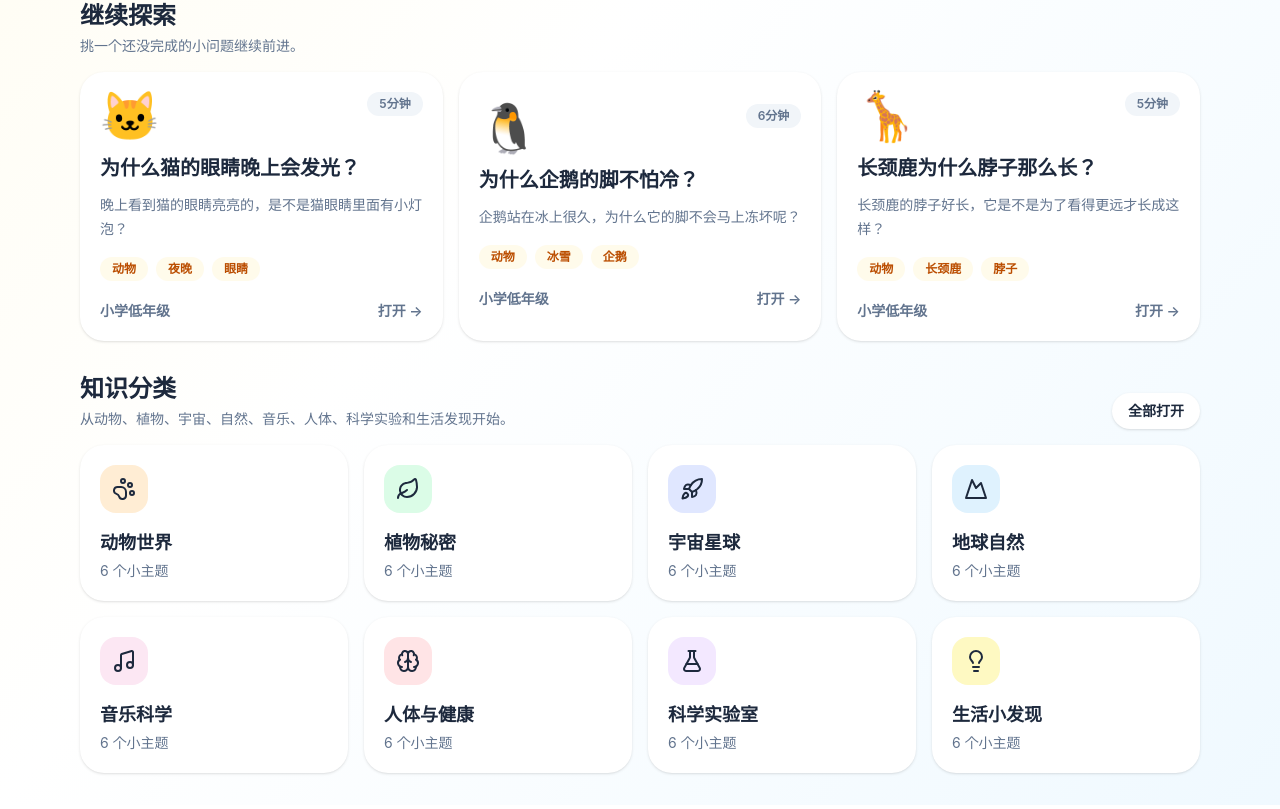
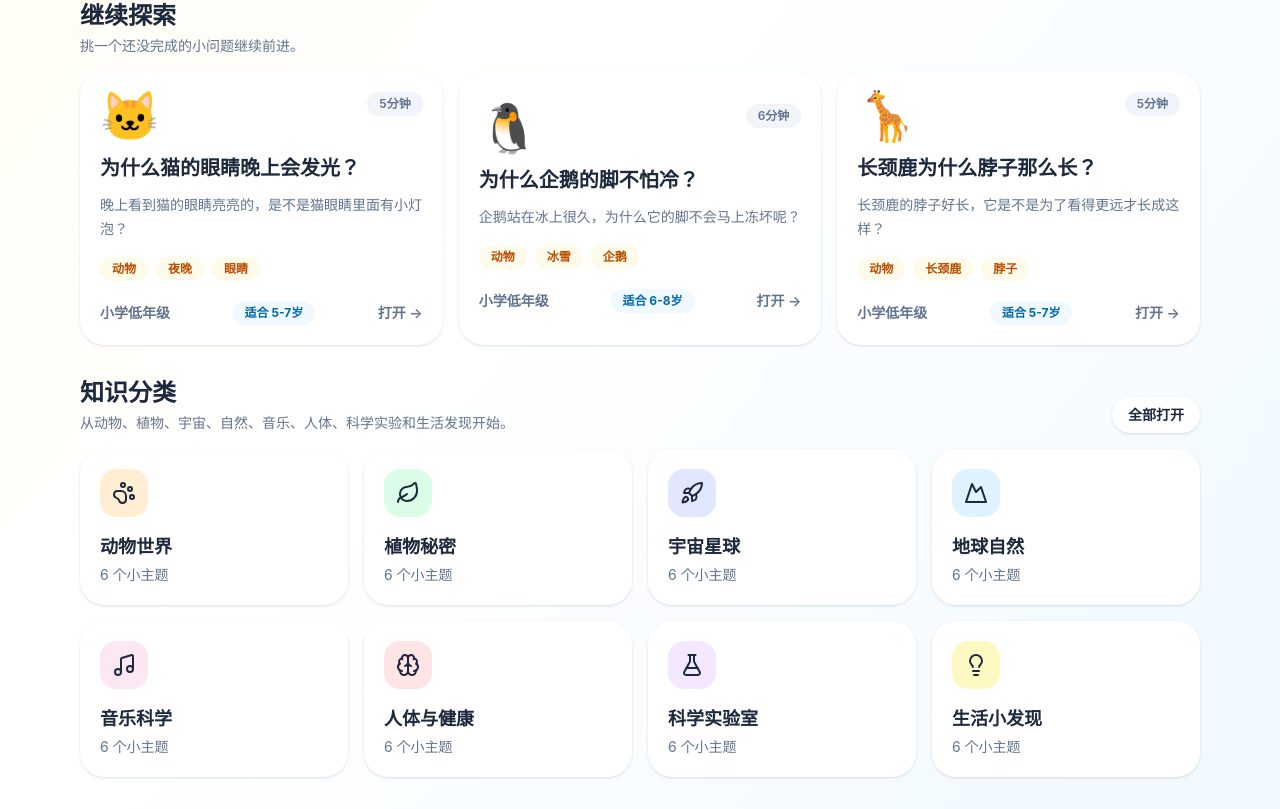
Before and after one commit to whuang0428/little-knowledge-planet, a React (Vite) app: page / in a window 1280 px wide. Shown: the part 783-1592 px from the top of the page. Built offline with nearby package versions, Linux system fonts and the light colour scheme.

Commit message:
Add age range metadata and filtering

```diff
--- a/scripts/validateLessons.mjs
+++ b/scripts/validateLessons.mjs
@@ -1,5 +1,7 @@
 import { categories } from "../src/data/categories.js";
 import { lessons } from "../src/data/lessons.js";
+
+const ALLOWED_AGE_RANGES = ["5-7岁", "6-8岁", "7-9岁", "8-10岁"];
 
 const requiredFields = [
   "id",
@@ -7,6 +9,7 @@ const requiredFields = [
   "title",
   "emoji",
   "readingTime",
+  "ageRange",
   "level",
   "intro",
   "content",
@@ -100,6 +103,14 @@ lessonList.forEach((lesson, index) => {
 
   if ("category" in lesson && isNonEmptyString(lesson.category) && !categoryIds.has(lesson.category)) {
     addError(`${label}: category "${lesson.category}" does not exist in categories.js.`);
+  }
+
+  if (
+    "ageRange" in lesson &&
+    isNonEmptyString(lesson.ageRange) &&
+    !ALLOWED_AGE_RANGES.includes(lesson.ageRange)
+  ) {
+    addError(`${label}: ageRange "${lesson.ageRange}" must be one of: ${ALLOWED_AGE_RANGES.join(", ")}.`);
   }
 
   if (!isPlainObject(lesson.parentGuide)) {
--- a/src/components/LessonCard.jsx
+++ b/src/components/LessonCard.jsx
@@ -31,6 +31,7 @@ export default function LessonCard({
         </p>
         <div className="mt-3 text-xs font-semibold text-slate-400">
           {category?.label || "百科主题"}
+          {lesson.ageRange ? ` · 适合 ${lesson.ageRange}` : ""}
         </div>
         {visibleTags.length > 0 && (
           <div className="mt-3 flex flex-wrap gap-2">
@@ -79,8 +80,13 @@ export default function LessonCard({
           ))}
         </div>
       )}
-      <div className="mt-5 flex items-center justify-between text-sm font-semibold text-slate-500">
+      <div className="mt-5 flex flex-wrap items-center justify-between gap-2 text-sm font-semibold text-slate-500">
         <span>{lesson.level}</span>
+        {lesson.ageRange && (
+          <span className="rounded-full bg-sky-50 px-3 py-1 text-xs font-bold text-sky-700">
+            适合 {lesson.ageRange}
+          </span>
+        )}
         <span>打开 →</span>
       </div>
     </button>
--- a/src/data/lessons.js
+++ b/src/data/lessons.js
@@ -62,7 +62,8 @@ export const lessons = [
       "talkAbout": "可以聊一聊：为什么猫的眼睛在晚上会亮，先听听孩子自己的猜想。",
       "tryThis": "可以一起看图片、绘本或视频，找一找动物身体的明显特点。",
       "safety": "只观察图片、视频或熟悉宠物，不靠近陌生动物。"
-    }
+    },
+    "ageRange": "5-7岁"
   },
   {
     "id": "penguin-feet",
@@ -127,7 +128,8 @@ export const lessons = [
       "talkAbout": "可以聊一聊：为什么企鹅站在冰上也不怕冷，先听听孩子自己的猜想。",
       "tryThis": "可以一起看图片、绘本或视频，找一找动物身体的明显特点。",
       "safety": "只观察图片、视频或熟悉宠物，不靠近陌生动物。"
-    }
+    },
+    "ageRange": "6-8岁"
   },
   {
     "id": "giraffe-neck",
@@ -192,7 +194,8 @@ export const lessons = [
       "talkAbout": "可以聊一聊：长颈鹿的脖子为什么那么长，先听听孩子自己的猜想。",
       "tryThis": "可以一起看图片、绘本或视频，找一找动物身体的明显特点。",
       "safety": "只观察图片、视频或熟悉宠物，不靠近陌生动物。"
-    }
+    },
+    "ageRange": "5-7岁"
   },
   {
     "id": "octopus-hearts",
@@ -257,7 +260,8 @@ export const lessons = [
       "talkAbout": "可以聊一聊：章鱼为什么有三个心脏，先听听孩子自己的猜想。",
       "tryThis": "可以一起看图片、绘本或视频，找一找动物身体的明显特点。",
       "safety": "只观察图片、视频或熟悉宠物，不靠近陌生动物。"
-    }
+    },
+    "ageRange": "7-9岁"
   },
   {
     "id": "bee-dance",
@@ -322,7 +326,8 @@ export const lessons = [
       "talkAbout": "可以聊一聊：蜜蜂为什么会跳舞，先听听孩子自己的猜想。",
       "tryThis": "可以一起看图片、绘本或视频，找一找动物身体的明显特点。",
       "safety": "只观察图片、视频或熟悉宠物，不靠近陌生动物。"
-    }
+    },
+    "ageRange": "7-9岁"
   },
   {
     "id": "sunflower",
@@ -387,7 +392,8 @@ export const lessons = [
       "talkAbout": "可以聊一聊：向日葵为什么喜欢朝着太阳，先听听孩子自己的猜想。",
       "tryThis": "可以一起观察身边常见植物，只看叶子、花或茎的变化。",
       "safety": "只观察常见植物，不采摘、不入口未知植物。"
-    }
+    },
+    "ageRange": "5-7岁"
   },
   {
     "id": "cactus-water",
@@ -452,7 +458,8 @@ export const lessons = [
       "talkAbout": "可以聊一聊：仙人掌为什么能在干燥地方生活，先听听孩子自己的猜想。",
       "tryThis": "可以一起观察身边常见植物，只看叶子、花或茎的变化。",
       "safety": "只观察常见植物，不采摘、不入口未知植物。"
-    }
+    },
+    "ageRange": "6-8岁"
   },
   {
     "id": "leaf-green",
@@ -517,7 +524,8 @@ export const lessons = [
       "talkAbout": "可以聊一聊：叶子为什么大多是绿色的，先听听孩子自己的猜想。",
       "tryThis": "可以一起观察身边常见植物，只看叶子、花或茎的变化。",
       "safety": "只观察常见植物，不采摘、不入口未知植物。"
-    }
+    },
+    "ageRange": "6-8岁"
   },
   {
     "id": "tree-rings",
@@ -582,7 +590,8 @@ export const lessons = [
       "talkAbout": "可以聊一聊：树干里一圈一圈的年轮是什么，先听听孩子自己的猜想。",
       "tryThis": "可以一起观察身边常见植物，只看叶子、花或茎的变化。",
       "safety": "只观察常见植物，不采摘、不入口未知植物。"
-    }
+    },
+    "ageRange": "7-9岁"
   },
   {
     "id": "seed-travel",
@@ -647,7 +656,8 @@ export const lessons = [
       "talkAbout": "可以聊一聊：植物不会走路，种子为什么会旅行，先听听孩子自己的猜想。",
       "tryThis": "可以一起观察身边常见植物，只看叶子、花或茎的变化。",
       "safety": "只观察常见植物，不采摘、不入口未知植物。"
-    }
+    },
+    "ageRange": "6-8岁"
   },
   {
     "id": "moon-shape",
@@ -712,7 +722,8 @@ export const lessons = [
       "talkAbout": "可以聊一聊：月亮为什么有时圆，有时弯，先听听孩子自己的猜想。",
       "tryThis": "可以在白天或傍晚看天空，描述颜色、亮暗和形状变化。",
       "safety": "观察天空时不要直视太阳，走路时注意脚下安全。"
-    }
+    },
+    "ageRange": "7-9岁"
   },
   {
     "id": "day-night",
@@ -777,7 +788,8 @@ export const lessons = [
       "talkAbout": "可以聊一聊：为什么会有白天和黑夜，先听听孩子自己的猜想。",
       "tryThis": "可以在白天或傍晚看天空，描述颜色、亮暗和形状变化。",
       "safety": "观察天空时不要直视太阳，走路时注意脚下安全。"
-    }
+    },
+    "ageRange": "6-8岁"
   },
   {
     "id": "stars-day",
@@ -842,7 +854,8 @@ export const lessons = [
       "talkAbout": "可以聊一聊：白天为什么看不到星星，先听听孩子自己的猜想。",
       "tryThis": "可以在白天或傍晚看天空，描述颜色、亮暗和形状变化。",
       "safety": "观察天空时不要直视太阳，走路时注意脚下安全。"
-    }
+    },
+    "ageRange": "6-8岁"
   },
   {
     "id": "rocket-fly",
@@ -907,7 +920,8 @@ export const lessons = [
       "talkAbout": "可以聊一聊：火箭为什么能飞上天，先听听孩子自己的猜想。",
       "tryThis": "可以在白天或傍晚看天空，描述颜色、亮暗和形状变化。",
       "safety": "观察天空时不要直视太阳，走路时注意脚下安全。"
-    }
+    },
+    "ageRange": "7-9岁"
   },
   {
     "id": "planets-round",
@@ -972,7 +986,8 @@ export const lessons = [
       "talkAbout": "可以聊一聊：为什么很多星球都是圆圆的，先听听孩子自己的猜想。",
       "tryThis": "可以在白天或傍晚看天空，描述颜色、亮暗和形状变化。",
       "safety": "观察天空时不要直视太阳，走路时注意脚下安全。"
-    }
+    },
+    "ageRange": "7-9岁"
   },
   {
     "id": "rainbow",
@@ -1037,7 +1052,8 @@ export const lessons = [
       "talkAbout": "可以聊一聊：彩虹是怎么出现的，先听听孩子自己的猜想。",
       "tryThis": "可以在安全的地方观察天气或地面变化，说出看到的现象。",
       "safety": "遇到雷雨、大风或积水时待在安全地方观察。"
-    }
+    },
+    "ageRange": "6-8岁"
   },
   {
     "id": "thunder-lightning",
@@ -1102,7 +1118,8 @@ export const lessons = [
       "talkAbout": "可以聊一聊：为什么先看到闪电，后听到雷声，先听听孩子自己的猜想。",
       "tryThis": "可以在安全的地方观察天气或地面变化，说出看到的现象。",
       "safety": "遇到雷雨、大风或积水时待在安全地方观察。"
-    }
+    },
+    "ageRange": "8-10岁"
   },
   {
     "id": "volcano",
@@ -1167,7 +1184,8 @@ export const lessons = [
       "talkAbout": "可以聊一聊：火山为什么会喷发，先听听孩子自己的猜想。",
       "tryThis": "可以在安全的地方观察天气或地面变化，说出看到的现象。",
       "safety": "遇到雷雨、大风或积水时待在安全地方观察。"
-    }
+    },
+    "ageRange": "6-8岁"
   },
   {
     "id": "cloud-rain",
@@ -1232,7 +1250,8 @@ export const lessons = [
       "talkAbout": "可以聊一聊：云为什么会下雨，先听听孩子自己的猜想。",
       "tryThis": "可以在安全的地方观察天气或地面变化，说出看到的现象。",
       "safety": "遇到雷雨、大风或积水时待在安全地方观察。"
-    }
+    },
+    "ageRange": "6-8岁"
   },
   {
     "id": "desert-cold-night",
@@ -1297,7 +1316,8 @@ export const lessons = [
       "talkAbout": "可以聊一聊：为什么沙漠白天热，晚上冷，先听听孩子自己的猜想。",
       "tryThis": "可以在安全的地方观察天气或地面变化，说出看到的现象。",
       "safety": "遇到雷雨、大风或积水时待在安全地方观察。"
-    }
+    },
+    "ageRange": "7-9岁"
   },
   {
     "id": "pipa-string",
@@ -1362,7 +1382,8 @@ export const lessons = [
       "talkAbout": "可以聊一聊：为什么琴弦越短，声音越高，先听听孩子自己的猜想。",
       "tryThis": "可以听一听家里的安全声音，找找声音从哪里来、有什么变化。",
       "safety": "声音不要太大，保护耳朵，不敲打易碎物品。"
-    }
+    },
+    "ageRange": "6-8岁"
   },
   {
     "id": "sound-travel",
@@ -1427,7 +1448,8 @@ export const lessons = [
       "talkAbout": "可以聊一聊：声音是怎么传到耳朵里的，先听听孩子自己的猜想。",
       "tryThis": "可以听一听家里的安全声音，找找声音从哪里来、有什么变化。",
       "safety": "声音不要太大，保护耳朵，不敲打易碎物品。"
-    }
+    },
+    "ageRange": "6-8岁"
   },
   {
     "id": "echo",
@@ -1492,7 +1514,8 @@ export const lessons = [
       "talkAbout": "可以聊一聊：为什么山谷里会有回声，先听听孩子自己的猜想。",
       "tryThis": "可以听一听家里的安全声音，找找声音从哪里来、有什么变化。",
       "safety": "声音不要太大，保护耳朵，不敲打易碎物品。"
-    }
+    },
+    "ageRange": "6-8岁"
   },
   {
     "id": "instrument-wood",
@@ -1557,7 +1580,8 @@ export const lessons = [
       "talkAbout": "可以聊一聊：为什么很多乐器用木头做，先听听孩子自己的猜想。",
       "tryThis": "可以听一听家里的安全声音，找找声音从哪里来、有什么变化。",
       "safety": "声音不要太大，保护耳朵，不敲打易碎物品。"
-    }
+    },
+    "ageRange": "6-8岁"
   },
   {
     "id": "rhythm-heart",
@@ -1622,7 +1646,8 @@ export const lessons = [
       "talkAbout": "可以聊一聊：节奏为什么会让人想动起来，先听听孩子自己的猜想。",
       "tryThis": "可以听一听家里的安全声音，找找声音从哪里来、有什么变化。",
       "safety": "声音不要太大，保护耳朵，不敲打易碎物品。"
-    }
+    },
+    "ageRange": "6-8岁"
   },
   {
     "id": "heartbeat",
@@ -1687,7 +1712,8 @@ export const lessons = [
       "talkAbout": "可以聊一聊：心脏为什么一直在跳，先听听孩子自己的猜想。",
       "tryThis": "可以照镜子或感受自己的身体信号，说说身体怎样提醒我们。",
       "safety": "只做轻松观察，不模仿让身体不舒服的动作。"
-    }
+    },
+    "ageRange": "6-8岁"
   },
   {
     "id": "teeth-change",
@@ -1752,7 +1778,8 @@ export const lessons = [
       "talkAbout": "可以聊一聊：小朋友为什么会换牙，先听听孩子自己的猜想。",
       "tryThis": "可以照镜子或感受自己的身体信号，说说身体怎样提醒我们。",
       "safety": "只做轻松观察，不模仿让身体不舒服的动作。"
-    }
+    },
+    "ageRange": "5-7岁"
   },
   {
     "id": "brain-sleep",
@@ -1817,7 +1844,8 @@ export const lessons = [
       "talkAbout": "可以聊一聊：睡觉为什么能帮助大脑，先听听孩子自己的猜想。",
       "tryThis": "可以照镜子或感受自己的身体信号，说说身体怎样提醒我们。",
       "safety": "只做轻松观察，不模仿让身体不舒服的动作。"
-    }
+    },
+    "ageRange": "7-9岁"
   },
   {
     "id": "goosebumps",
@@ -1882,7 +1910,8 @@ export const lessons = [
       "talkAbout": "可以聊一聊：冷的时候为什么会起鸡皮疙瘩，先听听孩子自己的猜想。",
       "tryThis": "可以照镜子或感受自己的身体信号，说说身体怎样提醒我们。",
       "safety": "只做轻松观察，不模仿让身体不舒服的动作。"
-    }
+    },
+    "ageRange": "6-8岁"
   },
   {
     "id": "taste",
@@ -1947,7 +1976,8 @@ export const lessons = [
       "talkAbout": "可以聊一聊：舌头为什么能尝出味道，先听听孩子自己的猜想。",
       "tryThis": "可以照镜子或感受自己的身体信号，说说身体怎样提醒我们。",
       "safety": "只做轻松观察，不模仿让身体不舒服的动作。"
-    }
+    },
+    "ageRange": "6-8岁"
   },
   {
     "id": "magnet",
@@ -2012,7 +2042,8 @@ export const lessons = [
       "talkAbout": "可以聊一聊：磁铁为什么能吸住铁，先听听孩子自己的猜想。",
       "tryThis": "可以先玩页面互动，再比较变化前后哪里不一样。",
       "safety": "只做页面互动或安全观察，不碰电、火和化学品。"
-    }
+    },
+    "ageRange": "6-8岁"
   },
   {
     "id": "float-sink",
@@ -2077,7 +2108,8 @@ export const lessons = [
       "talkAbout": "可以聊一聊：为什么有些东西会浮，有些会沉，先听听孩子自己的猜想。",
       "tryThis": "可以先玩页面互动，再比较变化前后哪里不一样。",
       "safety": "只做页面互动或安全观察，不碰电、火和化学品。"
-    }
+    },
+    "ageRange": "6-8岁"
   },
   {
     "id": "shadow",
@@ -2142,7 +2174,8 @@ export const lessons = [
       "talkAbout": "可以聊一聊：影子为什么会变长变短，先听听孩子自己的猜想。",
       "tryThis": "可以先玩页面互动，再比较变化前后哪里不一样。",
       "safety": "只做页面互动或安全观察，不碰电、火和化学品。"
-    }
+    },
+    "ageRange": "5-7岁"
   },
   {
     "id": "ice-melt",
@@ -2207,7 +2240,8 @@ export const lessons = [
       "talkAbout": "可以聊一聊：冰为什么会融化成水，先听听孩子自己的猜想。",
       "tryThis": "可以先玩页面互动，再比较变化前后哪里不一样。",
       "safety": "只做页面互动或安全观察，不碰电、火和化学品。"
-    }
+    },
+    "ageRange": "5-7岁"
   },
   {
     "id": "static-electricity",
@@ -2272,7 +2306,8 @@ export const lessons = [
       "talkAbout": "可以聊一聊：脱毛衣时为什么会有小电火花，先听听孩子自己的猜想。",
       "tryThis": "可以先玩页面互动，再比较变化前后哪里不一样。",
       "safety": "只做页面互动或安全观察，不碰电、火和化学品。"
-    }
+    },
+    "ageRange": "8-10岁"
   },
   {
     "id": "soap-clean",
@@ -2337,7 +2372,8 @@ export const lessons = [
       "talkAbout": "可以聊一聊：肥皂为什么能把手洗干净，先听听孩子自己的猜想。",
       "tryThis": "可以观察家里的日常物品，想想它怎样让生活更方便。",
       "safety": "只观察外观和用法，不拆机器，不碰电器内部。"
-    }
+    },
+    "ageRange": "6-8岁"
   },
   {
     "id": "traffic-light",
@@ -2402,7 +2438,8 @@ export const lessons = [
       "talkAbout": "可以聊一聊：红绿灯为什么用红黄绿，先听听孩子自己的猜想。",
       "tryThis": "可以观察家里的日常物品，想想它怎样让生活更方便。",
       "safety": "只观察外观和用法，不拆机器，不碰电器内部。"
-    }
+    },
+    "ageRange": "5-7岁"
   },
   {
     "id": "fridge",
@@ -2467,7 +2504,8 @@ export const lessons = [
       "talkAbout": "可以聊一聊：冰箱为什么能让食物保鲜，先听听孩子自己的猜想。",
       "tryThis": "可以观察家里的日常物品，想想它怎样让生活更方便。",
       "safety": "只观察外观和用法，不拆机器，不碰电器内部。"
-    }
+    },
+    "ageRange": "6-8岁"
   },
   {
     "id": "umbrella",
@@ -2532,7 +2570,8 @@ export const lessons = [
       "talkAbout": "可以聊一聊：雨伞为什么能挡雨，先听听孩子自己的猜想。",
       "tryThis": "可以观察家里的日常物品，想想它怎样让生活更方便。",
       "safety": "只观察外观和用法，不拆机器，不碰电器内部。"
-    }
+    },
+    "ageRange": "5-7岁"
   },
   {
     "id": "elevator",
@@ -2597,7 +2636,8 @@ export const lessons = [
       "talkAbout": "可以聊一聊：电梯为什么能上下移动，先听听孩子自己的猜想。",
       "tryThis": "可以观察家里的日常物品，想想它怎样让生活更方便。",
       "safety": "只观察外观和用法，不拆机器，不碰电器内部。"
-    }
+    },
+    "ageRange": "7-9岁"
   },
   {
     "id": "turtle-slow",
@@ -2662,7 +2702,8 @@ export const lessons = [
       "talkAbout": "可以聊一聊：乌龟为什么走得慢，先听听孩子自己的猜想。",
       "tryThis": "可以一起看图片、绘本或视频，找一找动物身体的明显特点。",
       "safety": "只观察图片、视频或熟悉宠物，不靠近陌生动物。"
-    }
+    },
+    "ageRange": "5-7岁"
   },
   {
     "id": "autumn-leaves",
@@ -2727,7 +2768,8 @@ export const lessons = [
       "talkAbout": "可以聊一聊：秋天的树叶为什么会变黄变红，先听听孩子自己的猜想。",
       "tryThis": "可以一起观察身边常见植物，只看叶子、花或茎的变化。",
       "safety": "只观察常见植物，不采摘、不入口未知植物。"
-    }
+    },
+    "ageRange": "6-8岁"
   },
   {
     "id": "sky-blue",
@@ -2792,7 +2834,8 @@ export const lessons = [
       "talkAbout": "可以聊一聊：白天的天空为什么常常是蓝色，先听听孩子自己的猜想。",
       "tryThis": "可以在白天或傍晚看天空，描述颜色、亮暗和形状变化。",
       "safety": "观察天空时不要直视太阳，走路时注意脚下安全。"
-    }
+    },
+    "ageRange": "7-9岁"
   },
   {
     "id": "rain-soil-smell",
@@ -2857,7 +2900,8 @@ export const lessons = [
       "talkAbout": "可以聊一聊：下雨后为什么会闻到泥土味，先听听孩子自己的猜想。",
       "tryThis": "可以在安全的地方观察天气或地面变化，说出看到的现象。",
       "safety": "遇到雷雨、大风或积水时待在安全地方观察。"
-    }
+    },
+    "ageRange": "6-8岁"
   },
   {
     "id": "ears-hear-sound",
@@ -2922,7 +2966,8 @@ export const lessons = [
       "talkAbout": "可以聊一聊：耳朵为什么能听见声音，先听听孩子自己的猜想。",
       "tryThis": "可以听一听家里的安全声音，找找声音从哪里来、有什么变化。",
       "safety": "声音不要太大，保护耳朵，不敲打易碎物品。"
-    }
+    },
+    "ageRange": "6-8岁"
   },
   {
     "id": "brush-teeth-clean",
@@ -2987,7 +3032,8 @@ export const lessons = [
       "talkAbout": "可以聊一聊：牙齿为什么要每天刷干净，先听听孩子自己的猜想。",
       "tryThis": "可以照镜子或感受自己的身体信号，说说身体怎样提醒我们。",
       "safety": "只做轻松观察，不模仿让身体不舒服的动作。"
-    }
+    },
+    "ageRange": "5-7岁"
   },
   {
     "id": "soap-bubble-round",
@@ -3052,7 +3098,8 @@ export const lessons = [
       "talkAbout": "可以聊一聊：肥皂泡为什么常常是圆圆的，先听听孩子自己的猜想。",
       "tryThis": "可以先玩页面互动，再比较变化前后哪里不一样。",
       "safety": "只做页面互动或安全观察，不碰电、火和化学品。"
-    }
+    },
+    "ageRange": "6-8岁"
   },
   {
     "id": "clock-hands-turn",
@@ -3117,6 +3164,7 @@ export const lessons = [
       "talkAbout": "可以聊一聊：钟表的指针为什么会一圈一圈转，先听听孩子自己的猜想。",
       "tryThis": "可以观察家里的日常物品，想想它怎样让生活更方便。",
       "safety": "只观察外观和用法，不拆机器，不碰电器内部。"
-    }
+    },
+    "ageRange": "6-8岁"
   }
 ];
```
Also changed, not shown: src/App.jsx (+107 -5 lines), 2 other files (tests, documents, lock files or other folders).
